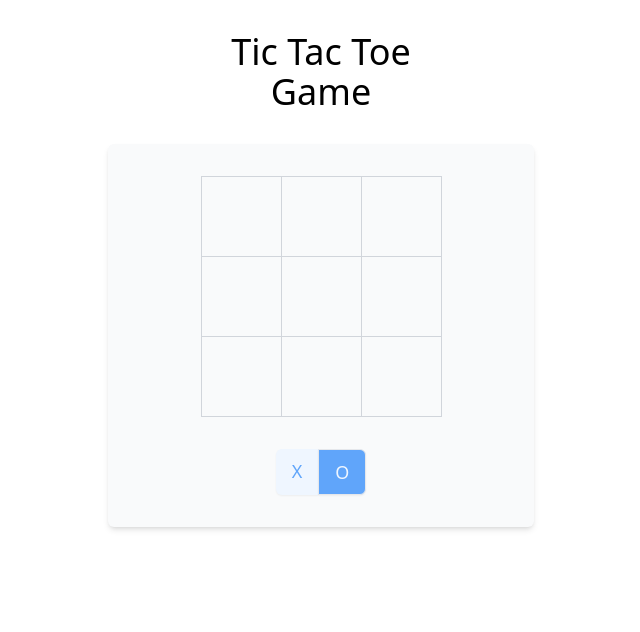
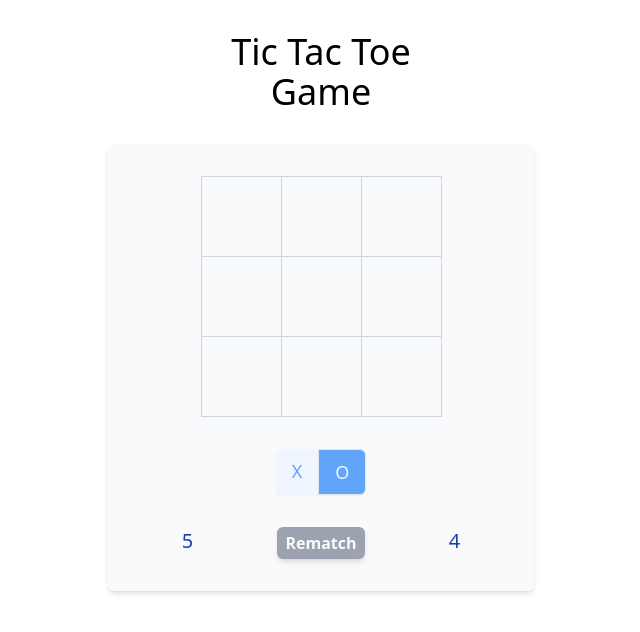
Before and after one commit to mohammad-zrar/react-tic-tac-toe, a React (Vite) app: page / in a window 1280 px wide. Shown: the top 632 px of the page, without its empty margins (319-959 px from the left). Built offline with nearby package versions, Linux system fonts and the light colour scheme.

Commit message:
Feat: Add constant.ts to store constant value and rematch feature for the game

```diff
--- a/src/App.tsx
+++ b/src/App.tsx
@@ -2,46 +2,29 @@ import { useState, useEffect } from "react";
 import CellContent from "./components/CellContent";
 import { Cells } from "./types";
 import BaseDialog from "./components/BaseDialog";
+import BaseButton from "./components/BaseButton";
+import { WINNER_CELLS } from "./constants";
+import { CELLS } from "./constants";
 
 export default function App() {
-  const winnerCells: number[][] = [
-    [1, 2, 3],
-    [4, 5, 6],
-    [7, 8, 9],
-    [1, 4, 7],
-    [2, 5, 8],
-    [3, 6, 9],
-    [1, 5, 9],
-    [3, 5, 7],
-  ] as const;
-
   const [currentPlayer, setCurrentPlayer] = useState<"x" | "o" | "">("x");
-  const [gameEnded, setGameEnded] = useState(false);
+  const [isEnd, setIsEnd] = useState(false);
   const [showDialog, setShowDialog] = useState(false);
 
-  const [cells, setCells] = useState<Cells>({
-    1: { checked: false, player: "" },
-    2: { checked: false, player: "" },
-    3: { checked: false, player: "" },
-    4: { checked: false, player: "" },
-    5: { checked: false, player: "" },
-    6: { checked: false, player: "" },
-    7: { checked: false, player: "" },
-    8: { checked: false, player: "" },
-    9: { checked: false, player: "" },
-  });
+  const [cells, setCells] = useState<Cells>(CELLS);
 
-  const [xFilledCells, xFilledCelles] = useState<number[]>([]);
-  const [oFilledCells, oFilledCelles] = useState<number[]>([]);
+  const [xFilledCells, setXFilledCells] = useState<number[]>([]);
+  const [oFilledCells, setOFilledCells] = useState<number[]>([]);
 
+  // functions's
   const checkWin = (filledCells: number[]): boolean => {
-    return winnerCells.some((combination) =>
+    return WINNER_CELLS.some((combination) =>
       combination.every((cell) => filledCells.includes(cell))
     );
   };
 
   const checkCell = (cellNumber: number) => {
-    if (!cells[cellNumber].checked && !gameEnded) {
+    if (!cells[cellNumber].checked && !isEnd) {
       setCells({
         ...cells,
         [cellNumber]: {
@@ -52,21 +35,31 @@ export default function App() {
 
       if (currentPlayer === "x") {
         const updatedXFilledCells = [...xFilledCells, cellNumber];
-        xFilledCelles(updatedXFilledCells);
+        setXFilledCells(updatedXFilledCells);
       } else {
         const updatedOFilledCells = [...oFilledCells, cellNumber];
-        oFilledCelles(updatedOFilledCells);
+        setOFilledCells(updatedOFilledCells);
       }
     }
+  };
+
+  const rematch = () => {
+    setXFilledCells([]);
+    setOFilledCells([]);
+
+    setCells(CELLS);
+
+    setIsEnd(false);
   };
 
   const handleCloseDialog = () => {
     setShowDialog(false);
   };
 
+  // useEffect's
   useEffect(() => {
     if (checkWin(oFilledCells)) {
-      setGameEnded(true);
+      setIsEnd(true);
       setShowDialog(true);
     } else {
       setCurrentPlayer("x");
@@ -76,7 +69,7 @@ export default function App() {
 
   useEffect(() => {
     if (checkWin(xFilledCells)) {
-      setGameEnded(true);
+      setIsEnd(true);
       setShowDialog(true);
     } else {
       setCurrentPlayer("o");
@@ -180,9 +173,15 @@ export default function App() {
               <p className=" text-lg">O</p>
             </div>
           </section>
+
+          <section id="" className="flex justify-around  mt-8">
+            <div className="text-blue-800 text-xl">5</div>
+            <BaseButton onClick={rematch} disabled={!isEnd}></BaseButton>
+            <div className="text-blue-800 text-xl">4</div>
+          </section>
         </div>
 
-        {gameEnded && (
+        {isEnd && (
           <BaseDialog
             show={showDialog}
             winner={currentPlayer}
--- /dev/null
+++ b/src/components/BaseButton.tsx
@@ -0,0 +1,23 @@
+type BaseButtonProps = {
+  disabled?: boolean;
+  onClick?: () => void;
+};
+
+export default function BaseButton({
+  disabled = false,
+  onClick,
+}: BaseButtonProps) {
+  return (
+    <button
+      className={`px-2 py-1  rounded-md font-semibold shadow-md ${
+        disabled
+          ? "bg-gray-400 text-gray-50 cursor-not-allowed"
+          : "bg-blue-400 text-blue-50"
+      }`}
+      disabled={disabled}
+      onClick={onClick}
+    >
+      Rematch
+    </button>
+  );
+}
--- /dev/null
+++ b/src/constants.ts
@@ -0,0 +1,24 @@
+import { Cells } from "./types";
+
+export const WINNER_CELLS: number[][] = [
+  [1, 2, 3],
+  [4, 5, 6],
+  [7, 8, 9],
+  [1, 4, 7],
+  [2, 5, 8],
+  [3, 6, 9],
+  [1, 5, 9],
+  [3, 5, 7],
+] as const;
+
+export const CELLS: Cells = {
+  1: { checked: false, player: "" },
+  2: { checked: false, player: "" },
+  3: { checked: false, player: "" },
+  4: { checked: false, player: "" },
+  5: { checked: false, player: "" },
+  6: { checked: false, player: "" },
+  7: { checked: false, player: "" },
+  8: { checked: false, player: "" },
+  9: { checked: false, player: "" },
+};
```
